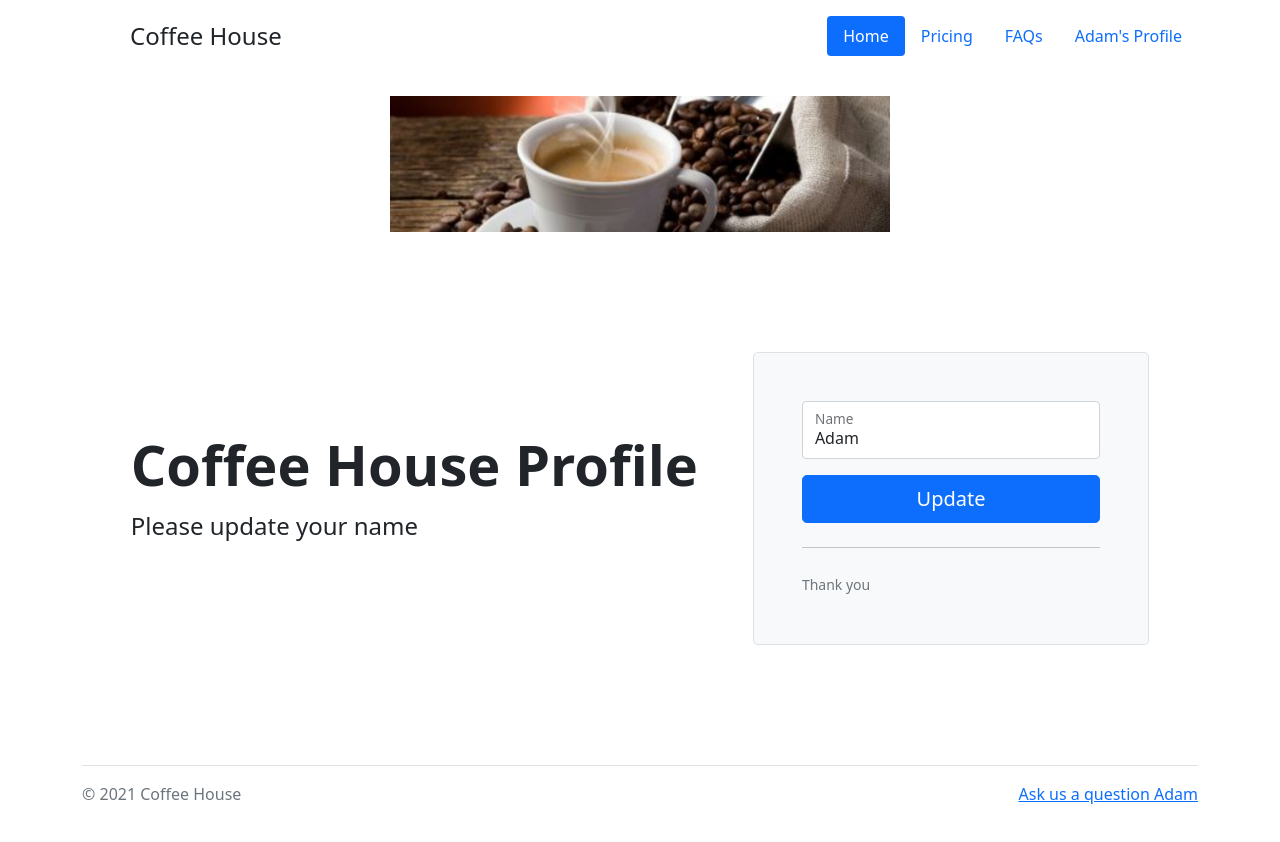
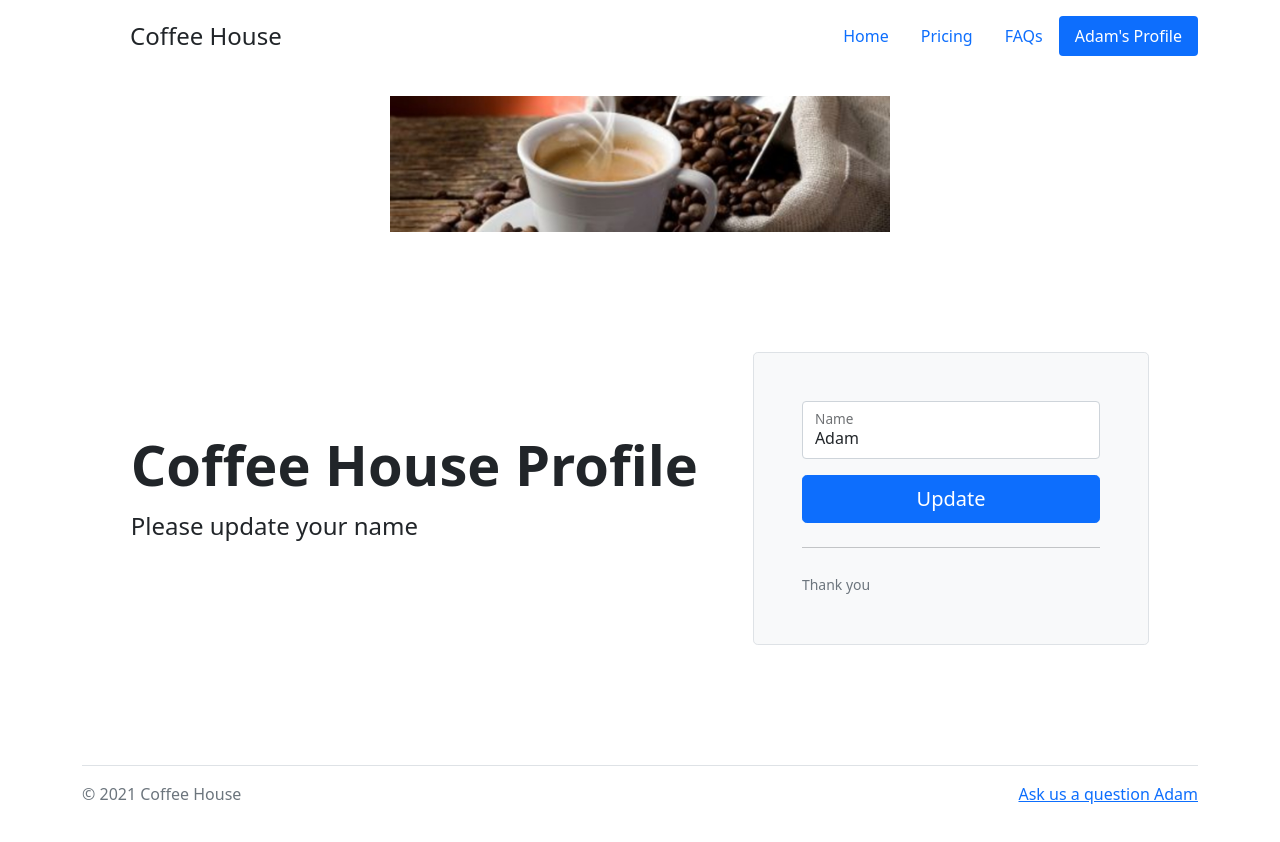
Before and after one commit to CodingWith-Adam/react-context-tutorial, a React (Create React App) app: page / in a window 1280 px wide. Shown: the top 842 px of the page. Built offline with nearby package versions, Linux system fonts and the light colour scheme.

Commit message:
With Props

```diff
--- a/src/App.js
+++ b/src/App.js
@@ -1,15 +1,16 @@
-import logo from "./logo.svg";
-import "./App.css";
+import { useState } from "react";
 import Header from "./components/header/Header";
 import Footer from "./components/footer/Footer";
 import Content from "./components/content/Content";
 
 function App() {
+  const [userName, setUserName] = useState("Adam");
+
   return (
     <main>
-      <Header />
-      <Content />
-      <Footer />
+      <Header userName={userName} />
+      <Content userName={userName} onUpdateUserName={setUserName} />
+      <Footer userName={userName} />
     </main>
   );
 }
--- a/src/components/content/Content.js
+++ b/src/components/content/Content.js
@@ -1,11 +1,14 @@
 import PromoAd from "./PromoAd";
 import UpdateProfileName from "./UpdateProfileName";
 
-const Content = () => {
+const Content = ({ userName, onUpdateUserName }) => {
   return (
     <>
       <PromoAd />
-      <UpdateProfileName />
+      <UpdateProfileName
+        userName={userName}
+        onUpdateUserName={onUpdateUserName}
+      />
     </>
   );
 };
--- a/src/components/content/UpdateProfileName.js
+++ b/src/components/content/UpdateProfileName.js
@@ -1,4 +1,13 @@
-const UpdateProfileName = () => {
+import { useState } from "react";
+
+const UpdateProfileName = ({ userName, onUpdateUserName }) => {
+  const [newName, setNewName] = useState(userName);
+
+  const onClickUpdate = (e) => {
+    e.preventDefault();
+    onUpdateUserName(newName);
+  };
+
   return (
     <div className="container col-xl-10 col-xxl-8 px-4 py-5">
       <div className="row align-items-center g-lg-5 py-5">
@@ -14,12 +23,16 @@ const UpdateProfileName = () => {
                 className="form-control"
                 id="floatingInput"
                 placeholder="Name"
-                value="Adam"
+                value={newName}
+                onChange={(e) => setNewName(e.target.value)}
               />
               <label for="floatingInput">Name</label>
             </div>
 
-            <button className="w-100 btn btn-lg btn-primary" type="submit">
+            <button
+              onClick={onClickUpdate}
+              className="w-100 btn btn-lg btn-primary"
+            >
               Update
             </button>
             <hr className="my-4" />
--- a/src/components/footer/Footer.js
+++ b/src/components/footer/Footer.js
@@ -1,12 +1,12 @@
 import FooterBranding from "./FooterBranding";
 import FooterLinks from "./FooterLinks";
 
-const Footer = () => {
+const Footer = ({ userName }) => {
   return (
     <div className="container">
       <footer className="d-flex flex-wrap justify-content-between align-items-center py-3 my-4 border-top">
         <FooterBranding />
-        <FooterLinks />
+        <FooterLinks userName={userName} />
       </footer>
     </div>
   );
--- a/src/components/footer/FooterLinks.js
+++ b/src/components/footer/FooterLinks.js
@@ -1,7 +1,7 @@
-const FooterLinks = () => {
+const FooterLinks = ({ userName }) => {
   return (
     <div className="nav col-md-4 justify-content-end">
-      <a href="/">Ask us a question Adam</a>
+      <a href="/">Ask us a question {userName}</a>
     </div>
   );
 };
--- a/src/components/header/Header.js
+++ b/src/components/header/Header.js
@@ -1,12 +1,12 @@
 import Branding from "./Branding";
 import Menu from "./Menu";
 
-const Header = () => {
+const Header = ({ userName }) => {
   return (
     <div className="container">
       <header className='d-flex flex-wrap justify-content-center py-3 mb-4 border-bottom"'>
         <Branding />
-        <Menu />
+        <Menu userName={userName} />
       </header>
     </div>
   );
--- a/src/components/header/Menu.js
+++ b/src/components/header/Menu.js
@@ -1,8 +1,8 @@
-const Menu = () => {
+const Menu = ({ userName }) => {
   return (
     <ul className="nav nav-pills">
       <li className="nav-item">
-        <a href="/" className="nav-link active" aria-current="page">
+        <a href="/" className="nav-link " aria-current="page">
           Home
         </a>
       </li>
@@ -17,8 +17,8 @@ const Menu = () => {
         </a>
       </li>
       <li className="nav-item">
-        <a href="/" className="nav-link">
-          Adam's Profile
+        <a href="/" className="nav-link active">
+          {userName}'s Profile
         </a>
       </li>
     </ul>
```
